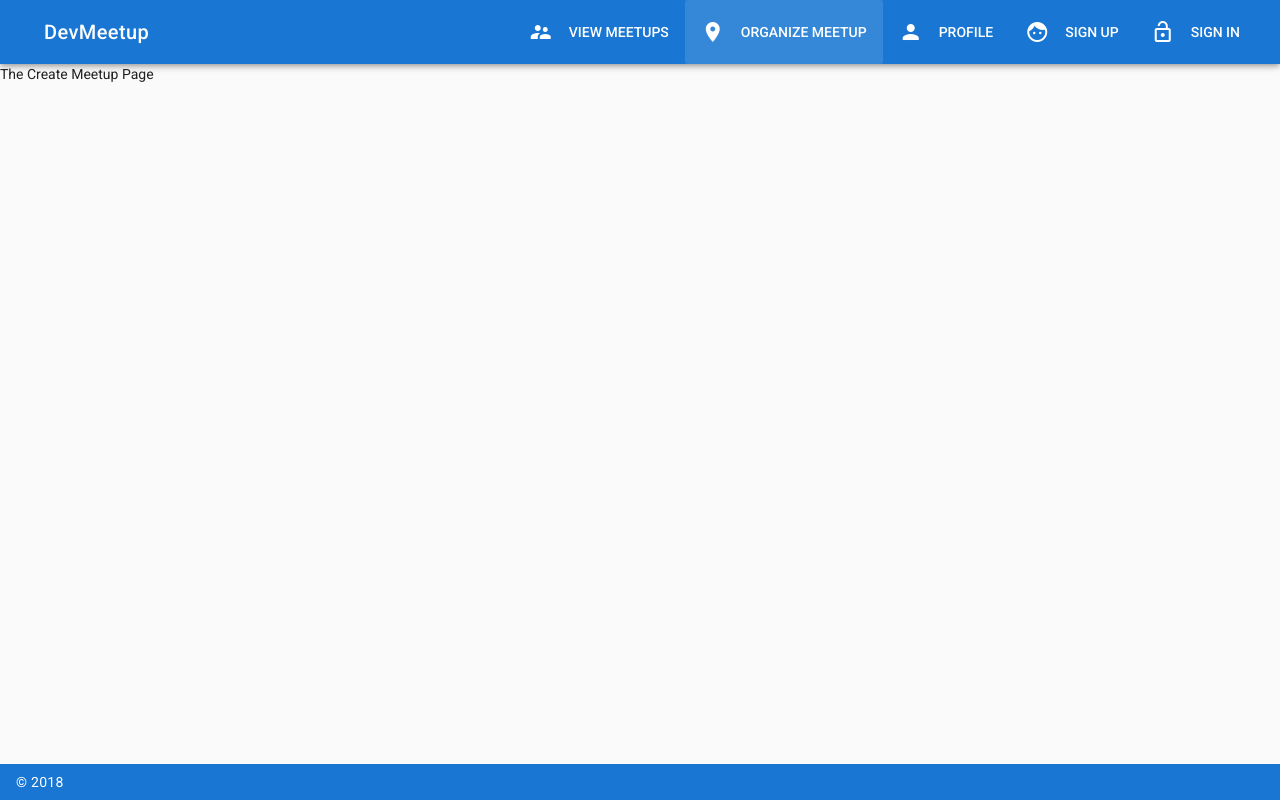
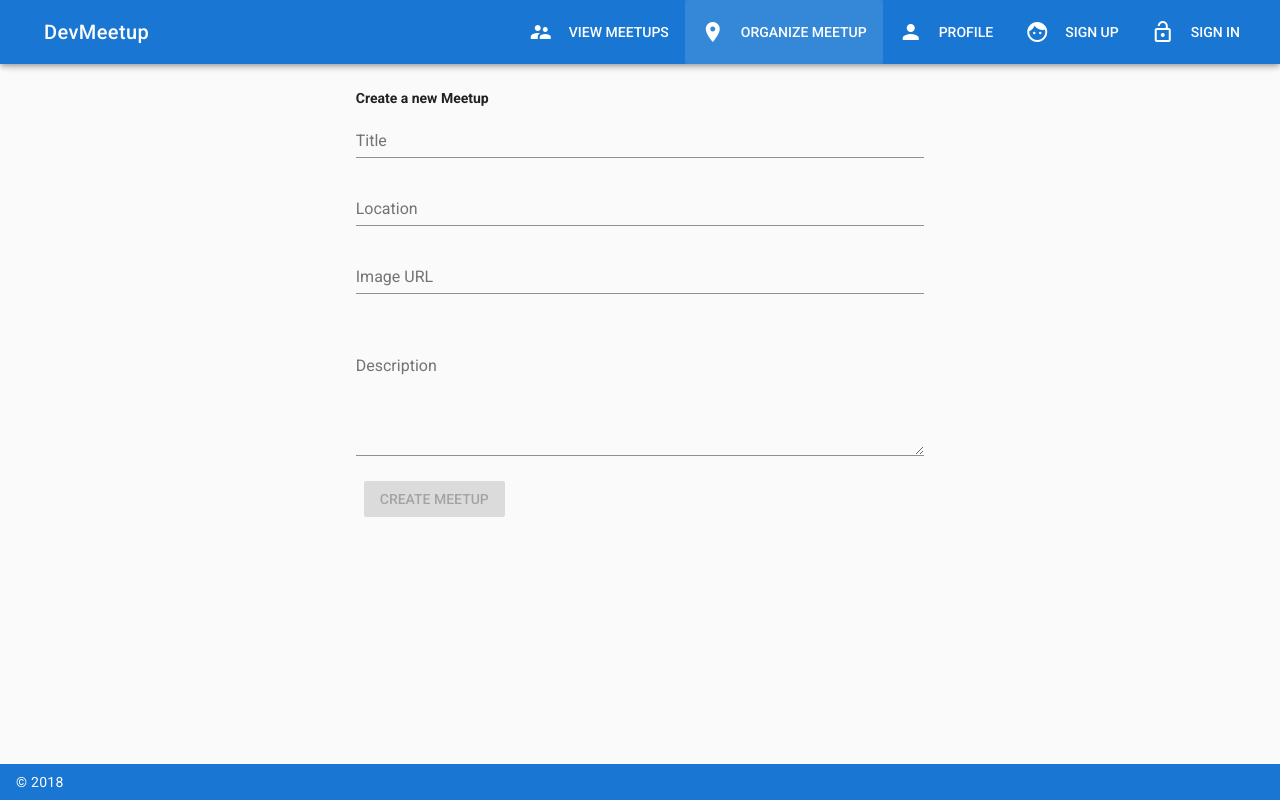
Before and after one commit to palashmon/vuejs-firebase-02, a Vue app: page /meetup/new in a window 1280 px wide. Built offline with nearby package versions, Linux system fonts and the light colour scheme.

Commit message:
Added a create meetup form

```diff
--- a/src/components/Meetup/CreateMeetup.vue
+++ b/src/components/Meetup/CreateMeetup.vue
@@ -1,5 +1,106 @@
 <template>
-  <div>
-    <p>The Create Meetup Page</p>
-  </div>
+  <v-container>
+    <v-layout row>
+      <v-flex xs12 sm6 offset-sm3>
+        <h4>Create a new Meetup</h4>
+      </v-flex>
+    </v-layout>
+    <v-layout row>
+      <v-flex xs12>
+        <form @submit.prevent="onCreateMeetup">
+          <v-layout row>
+            <v-flex xs12 sm6 offset-sm3>
+              <v-text-field
+                name="title"
+                label="Title"
+                id="title"
+                v-model="title"
+                required></v-text-field>
+            </v-flex>
+          </v-layout>
+          <v-layout row>
+            <v-flex xs12 sm6 offset-sm3>
+              <v-text-field
+                name="location"
+                label="Location"
+                id="location"
+                v-model="location"
+                required></v-text-field>
+            </v-flex>
+          </v-layout>
+          <v-layout row>
+            <v-flex xs12 sm6 offset-sm3>
+              <v-text-field
+                name="imageUrl"
+                label="Image URL"
+                id="image-url"
+                v-model="imageUrl"
+                required></v-text-field>
+            </v-flex>
+          </v-layout>
+          <v-layout row>
+            <v-flex xs12 sm6 offset-sm3>
+              <img :src="imageUrl" height="150">
+            </v-flex>
+          </v-layout>
+          <v-layout row>
+            <v-flex xs12 sm6 offset-sm3>
+              <v-text-field
+                name="description"
+                label="Description"
+                id="description"
+                multi-line
+                v-model="description"
+                required></v-text-field>
+            </v-flex>
+          </v-layout>
+          <v-layout row>
+            <v-flex xs12 sm6 offset-sm3>
+              <v-btn
+                class="primary"
+                :disabled="!formIsValid"
+                type="submit">Create Meetup</v-btn>
+            </v-flex>
+          </v-layout>
+        </form>
+      </v-flex>
+    </v-layout>
+  </v-container>
 </template>
+
+<script>
+  export default {
+    data () {
+      return {
+        title: '',
+        location: '',
+        imageUrl: '',
+        description: ''
+      }
+    },
+    computed: {
+      formIsValid () {
+        return this.title !== '' &&
+          this.location !== '' &&
+          this.imageUrl !== '' &&
+          this.description !== ''
+      }
+    },
+    methods: {
+      onCreateMeetup () {
+        if (!this.formIsValid) {
+          return
+        }
+        const meetupData = {
+          title: this.title,
+          location: this.location,
+          imageUrl: this.imageUrl,
+          description: this.description,
+          date: new Date()
+        }
+        this.$store.dispatch('createMeetup', meetupData)
+        this.$router.push('/meetups')
+      }
+    }
+  }
+</script>
--- a/src/store/index.js
+++ b/src/store/index.js
@@ -7,17 +7,22 @@ export const store = new Vuex.Store({
   state: {
     loadedMeetups: [
       {
-        imageUrl: 'https://upload.wikimedia.org/wikipedia/commons/4/47/New_york_times_square-terabass.jpg',
+        imageUrl: 'https://bit.ly/1luHTBM',
         id: 'afajfjadfaadfa323',
         title: 'Meetup in New York',
         date: '2018-06-26'
       },
       {
-        imageUrl:
-          'https://upload.wikimedia.org/wikipedia/commons/7/7a/Paris_-_Blick_vom_gro%C3%9Fen_Triumphbogen.jpg',
+        imageUrl: 'https://bit.ly/1NZ5FP2',
         id: 'aadsfhbkhlk1241',
         title: 'Meetup in Paris',
         date: '2018-06-25'
+      },
+      {
+        imageUrl: 'https://bit.ly/2Kpfdty',
+        id: 'aadsfhbkhlk1242',
+        title: 'Meetup in Vienna',
+        date: '2018-06-27'
       }
     ],
     user: {
@@ -25,8 +30,25 @@ export const store = new Vuex.Store({
       registeredMeetups: ['aadsfhbkhlk1241']
     }
   },
-  mutations: {},
-  actions: {},
+  mutations: {
+    createMeetup(state, payload) {
+      state.loadedMeetups.push(payload);
+    }
+  },
+  actions: {
+    createMeetup({ commit }, payload) {
+      const meetup = {
+        title: payload.title,
+        location: payload.location,
+        imageUrl: payload.imageUrl,
+        description: payload.description,
+        date: payload.date,
+        id: 'kfdlsfjslakl12'
+      };
+      // Reach out to firebase and store it
+      commit('createMeetup', meetup);
+    }
+  },
   getters: {
     loadedMeetups(state) {
       return state.loadedMeetups.sort((meetupA, meetupB) => meetupA.date > meetupB.date);
```
